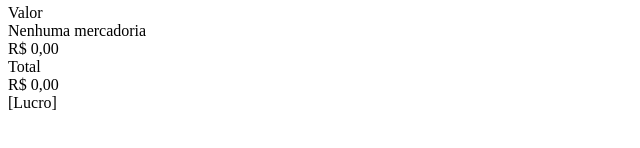
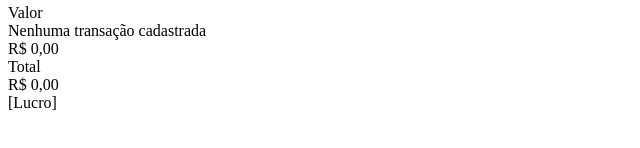
Before and after one commit to davidwjdev/HTML_CSS_Atividade_01, a plain HTML site: page index.html in a window 1280 px wide. Shown: the part 266-414 px from the top of the page, 0-640 px from the left. Drawn offline with Linux system fonts and the light colour scheme.

Commit message:
Pequenos ajustes no HTML

```diff
--- a/index.html
+++ b/index.html
@@ -90,7 +90,7 @@
                     <div class="list-insert">
                         <div class="list-insert">
                             <span class="list-insert--mercadoria">
-                                Nenhuma mercadoria
+                                Nenhuma transação cadastrada
                             </span>
                         </div>
                         <div class="list-insert">
```
